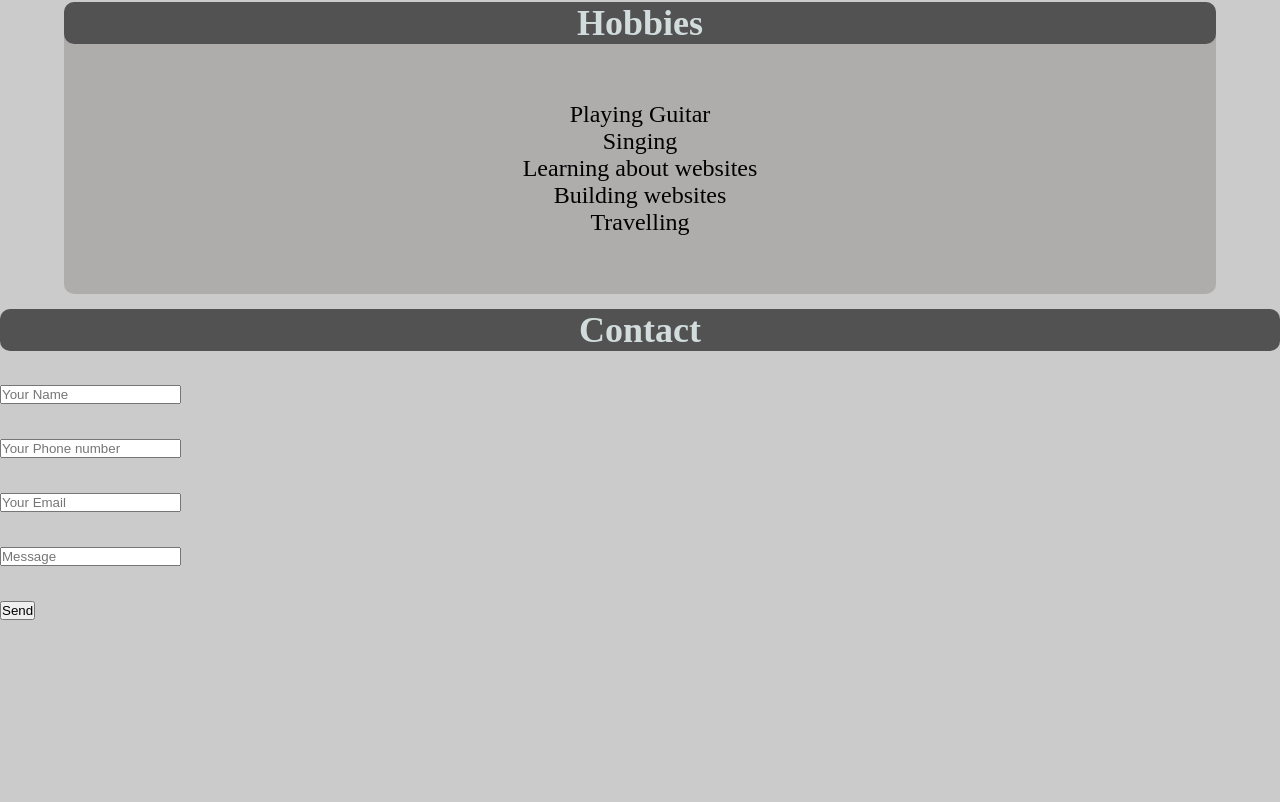
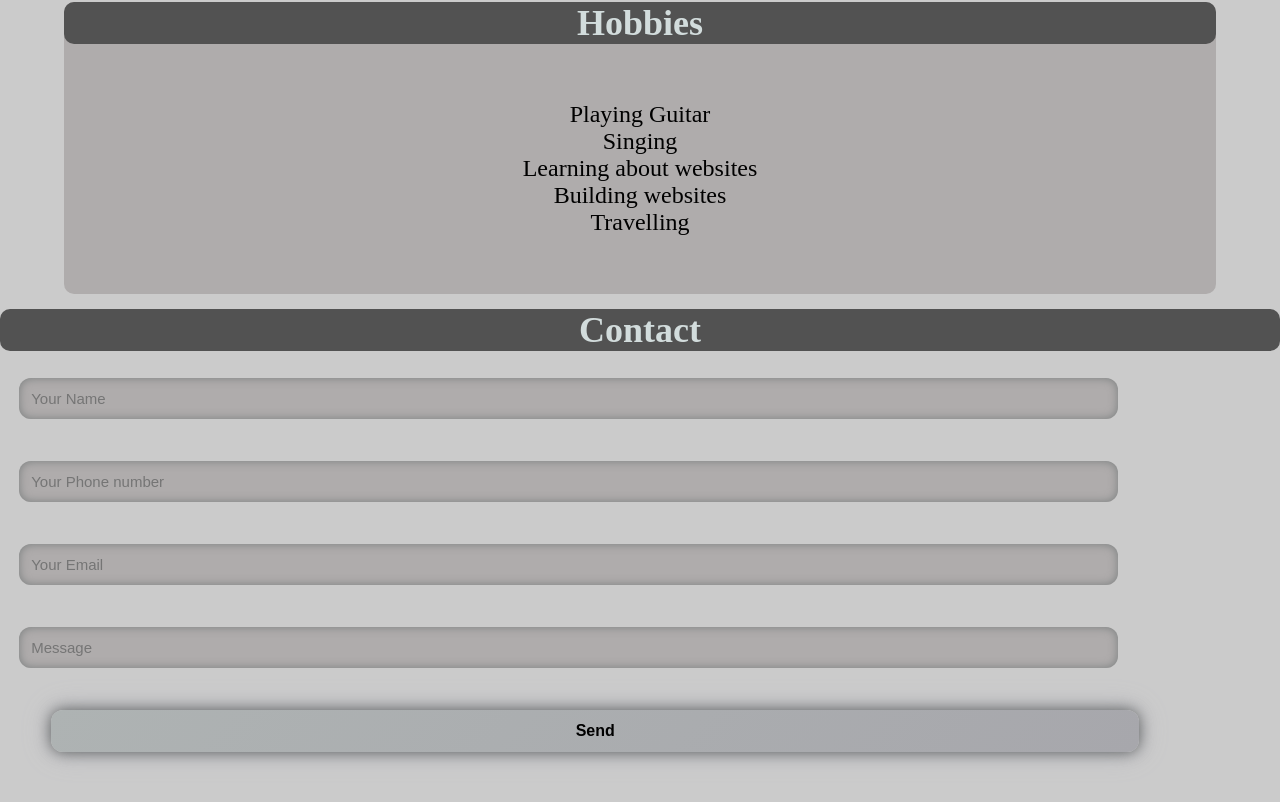
Before and after one commit to tyata22/shrek.portfolio04, a plain HTML site: page index.html in a window 1280 px wide. Shown: the part 1178-1980 px from the top of the page. Before the commit the page ends 1799 px from the top, so only its background shows below. Drawn offline with Linux system fonts and the light colour scheme.

Commit message:
Update portfolio.css

```diff
--- a/portfolio.css
+++ b/portfolio.css
@@ -153,8 +153,8 @@ p{
     padding-top: 5%;
     padding-bottom: 5%;
 }
-.contact-container input,
-    .contact-container textarea {
+.hobbies input,
+    .hobbies textarea {
       width: 84%;
       padding: 12px;
       margin-bottom: 15px;
@@ -168,7 +168,7 @@ p{
       background-color: hsl(0, 2%, 68%);
       margin-left: 1.5%;
     }
-     .contact-container button {
+     .hobbies button {
       width: 85%;
       padding: 12px;
       background: linear-gradient(135deg, rgb(174, 179, 179), rgb(167, 167, 172));
@@ -185,7 +185,7 @@ p{
       font: 100;
     }
 
-    .contact-container button:hover {
+    .hobbies button:hover {
       background: linear-gradient(135deg, rgb(185, 185, 195), rgb(80, 82, 82));
       box-shadow: 0 0 25px rgb(80, 82, 82), 0 0 40px rgb(113, 113, 117);
     }
```
